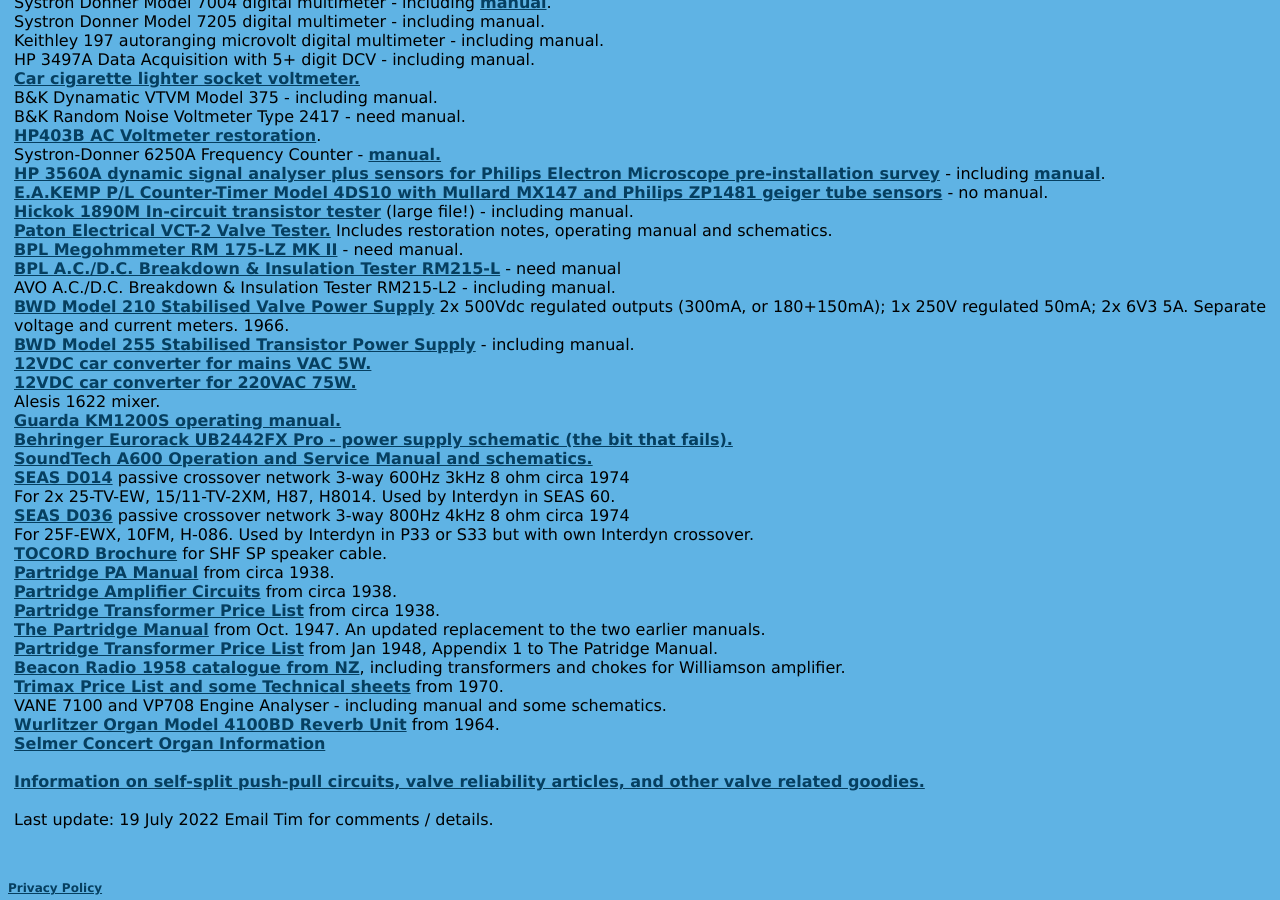
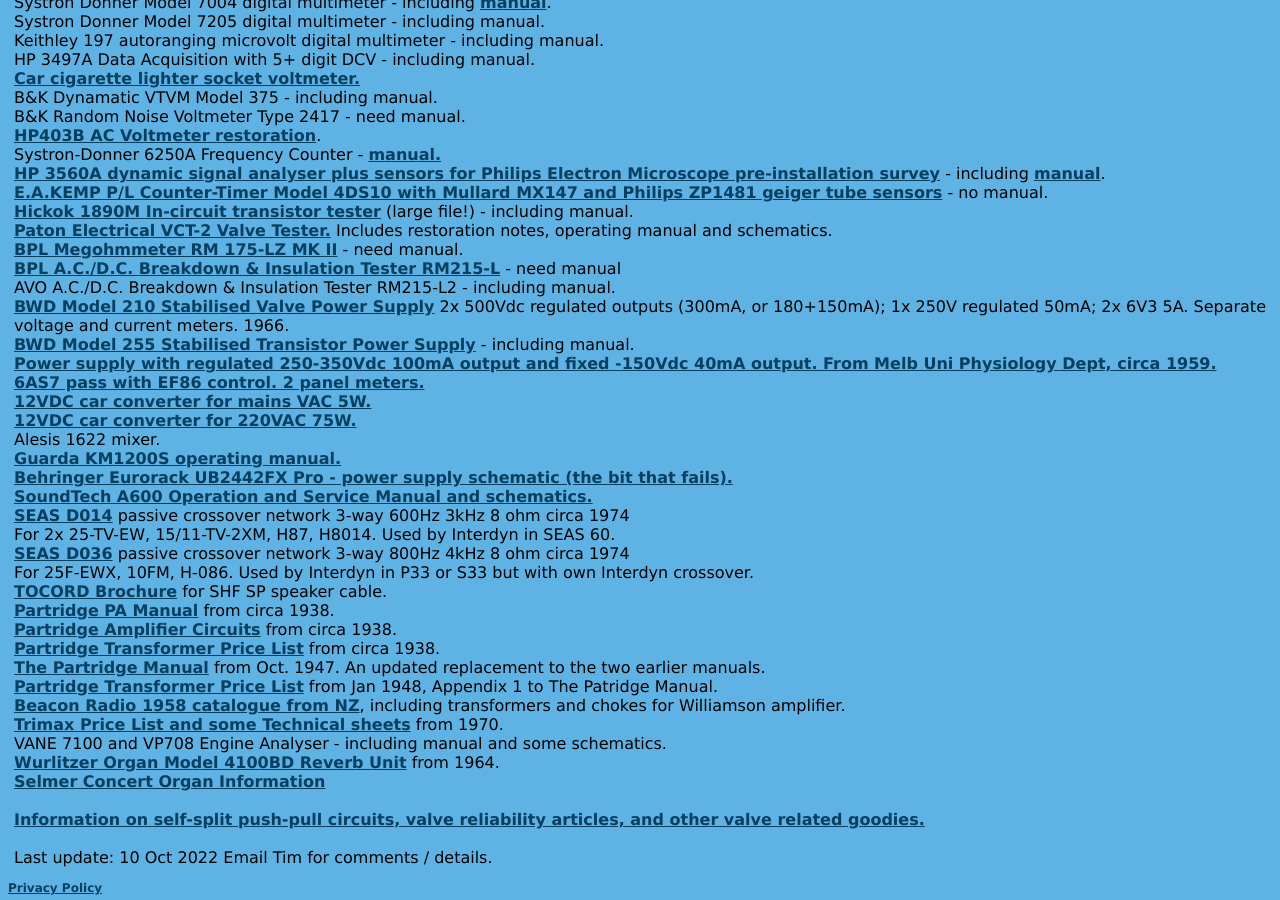
Before and after one commit to michael-robbins/michael-robbins.github.io, a Jekyll site: the page built from projects/amplifier.html, in a window 1280 px wide and 900 px high, scrolled down 3682 px. Built offline with Jekyll 4.4.1, drawn with Linux system fonts in a browser that asks for light colours.

Commit message:
Update amplifier.html

```diff
--- a/projects/amplifier.html
+++ b/projects/amplifier.html
@@ -274,6 +274,8 @@
       <br />
       <a href="/static/Power Supply BWD 255.pdf">BWD Model 255 Stabilised Transistor Power Supply</a> - including manual.
       <br />
+       <a href="/static/Power Supply Melb Unit 1959.pdf">Power supply with regulated 250-350Vdc 100mA output and fixed -150Vdc 40mA output.  From Melb Uni Physiology Dept, circa 1959.  6AS7 pass with EF86 control.  2 panel meters.
+         <br />
       <a href="/static/Car charging converter.pdf">12VDC car converter for mains VAC 5W.</a>
       <br />
       <a href="/static/75W%20car%20inverter.pdf">12VDC car converter for 220VAC 75W.</a>
@@ -319,7 +321,7 @@
       <a href="/projects/Valve Info.html">Information on self-split push-pull circuits, valve reliability articles, and other valve related goodies.</a>
       <br />
       <br />
-      Last update: 19 July 2022
+      Last update: 10 Oct 2022
       Email Tim for comments / details.
       <br />
       <br />
```
